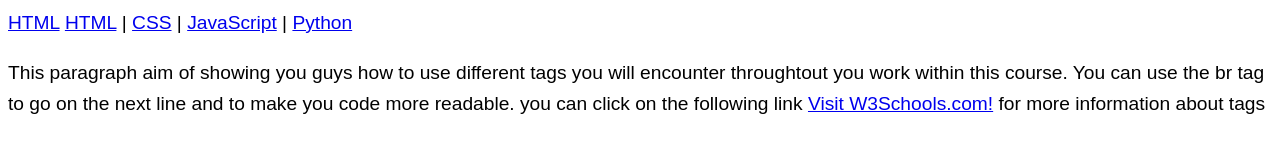
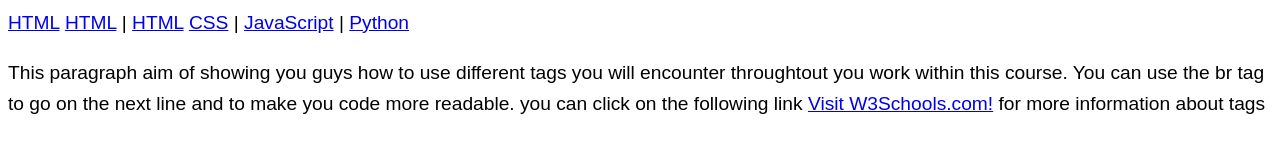
Before and after one commit to irm1005-itec1005-fall-2023/tutorial-exercise-02-Corneille3, a plain HTML site: page index.html in a window 1280 px wide. Drawn offline with Linux system fonts and the light colour scheme.

Commit message:
another html changed!!

```diff
--- a/index.html
+++ b/index.html
@@ -29,6 +29,7 @@
     <nav>
       <a href="/html/">HTML</a>
       <a href="/html/">HTML</a> |
+      <a href="/html/">HTML</a>
       <a href="/css/">CSS</a> |
       <a href="/js/">JavaScript</a> |
       <a href="/python/">Python</a>
```
